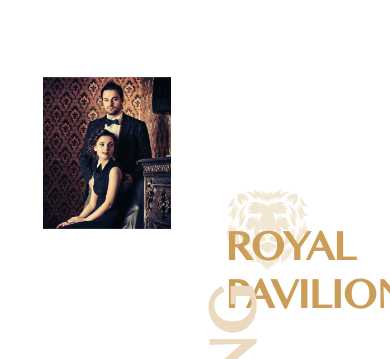
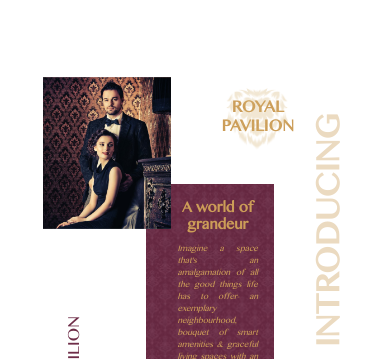
Before and after one commit to soujancrest/NCD, a plain HTML site: page index.html in a window 390 px wide. Shown: the part 412-771 px from the top of the page. Drawn offline with nearby package versions, Linux system fonts and the light colour scheme.

Commit message:
Responsiveness

```diff
--- a/main.css
+++ b/main.css
@@ -240,4 +240,32 @@ header .container {
 .img-col{
   margin: auto;
 }
+.image-text{
+  margin: auto;
 }
+.image-text .bg{
+  height: 10vh;
+  width: 49%;
+}
+.image-text h1{
+  font-size: 1rem;
+  margin: -4rem 0 0 -2rem;
+}
+.about .side-text h1{
+  font-size: 2rem;
+  margin-top: -15rem;
+  right: -14%;
+}
+.card-text {
+  height: auto;
+  margin: 3rem 0rem 0 -5rem;
+  padding: 1rem 1rem 1rem 2rem;
+}
+.card-text h3{
+  font-size: 0.9rem;
+}
+.card-text p{
+  font-size: 0.5rem;
+  margin: auto;
+}
+}
```
